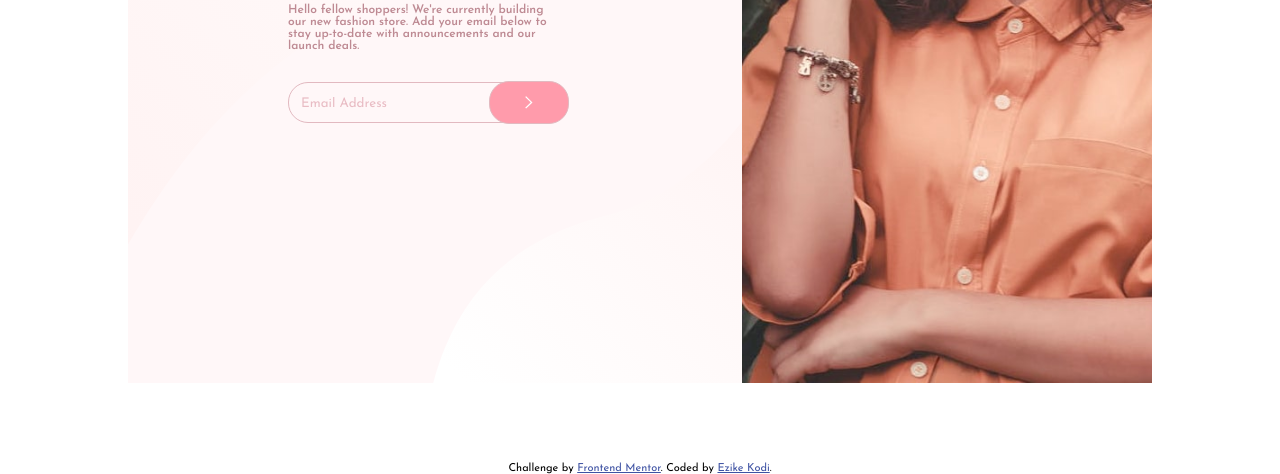
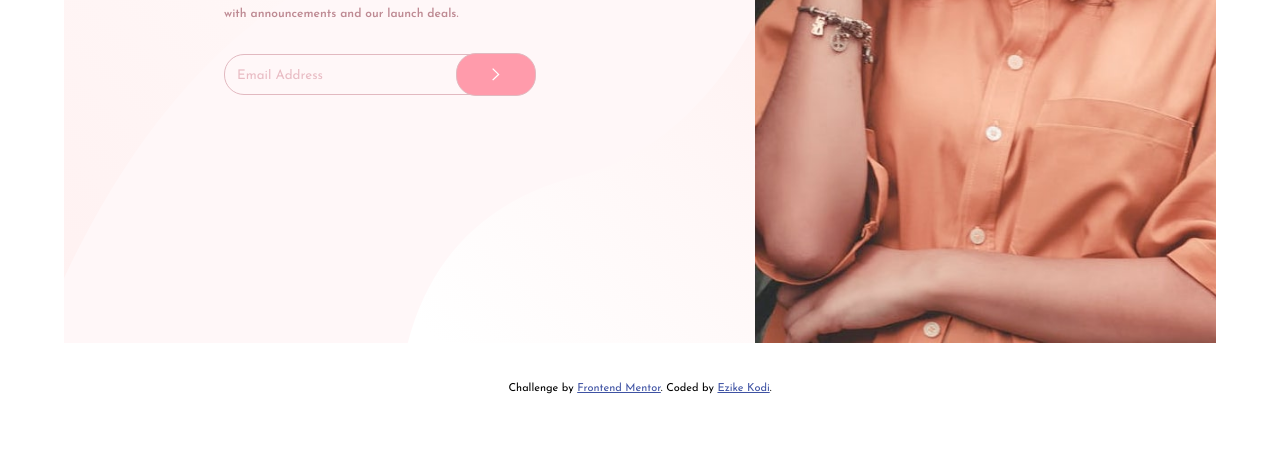
Before and after one commit to Kodi-ezike/base-apparel, a plain HTML site: page index.html in a window 1280 px wide. Shown: the part 417-891 px from the top of the page. After the commit the page ends 811 px from the top, so only its background shows below. Drawn offline with Linux system fonts and the light colour scheme.

Commit message:
Update styles.css

```diff
--- a/styles.css
+++ b/styles.css
@@ -20,8 +20,9 @@ body{
     color:rgb(190, 138, 147);
     margin-top: 20px;
     font-size: 12px;
-    margin-right: 2rem;
+    margin-right: 4rem;
     font-weight: 600;
+    line-height: 20px;
 }
 .logo{
     background: url(logo.svg);
@@ -58,7 +59,7 @@ button{
     border: 1px solid rgb(226, 185, 192);
     border-radius: 20px;
     margin: -40px;
-    margin-left: -40px;
+    margin-left: -70px;
 }
 .wrapper{
     width: 60%;
@@ -87,7 +88,7 @@ button{
 .container2{
     width: 90vw;
     height: 90vh;
-    margin:10vh 10vw;
+    margin:5vh 5vw;
     display: flex;
 }
 
```
